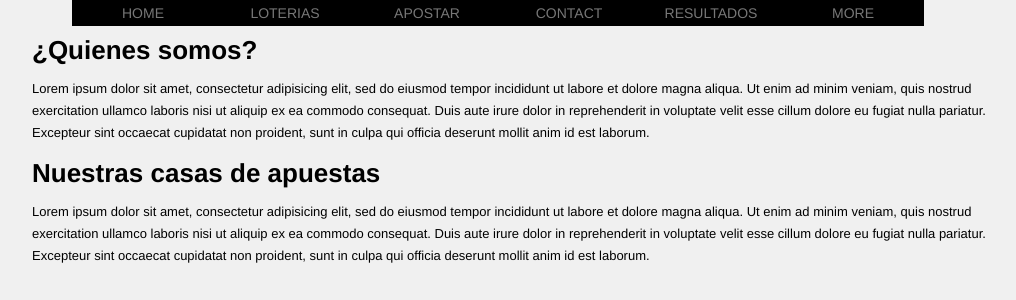
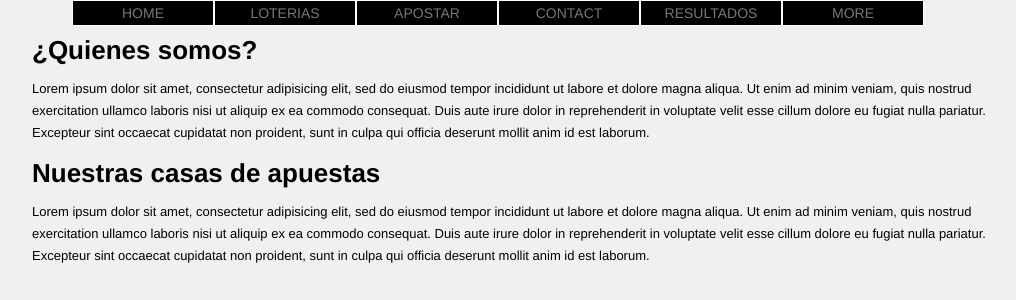
Before and after one commit to luchoestvalencia/proyectophp, a PHP site: page / in a window 1280 px wide. Shown: the part 168-468 px from the top of the page, without its empty margins (128-1144 px from the left). Run offline with PHP 8.4, Linux system fonts and the light colour scheme.

Commit message:
mejora al menu de navegacion

```diff
--- a/css/main.css
+++ b/css/main.css
@@ -70,7 +70,7 @@ header {
         text-align: center;
         text-decoration: none;
         color: #777;
-         border: 1px solid black;
+         border: 1px solid white;
 	-webkit-border-radius: 0px;
     }
 
```
